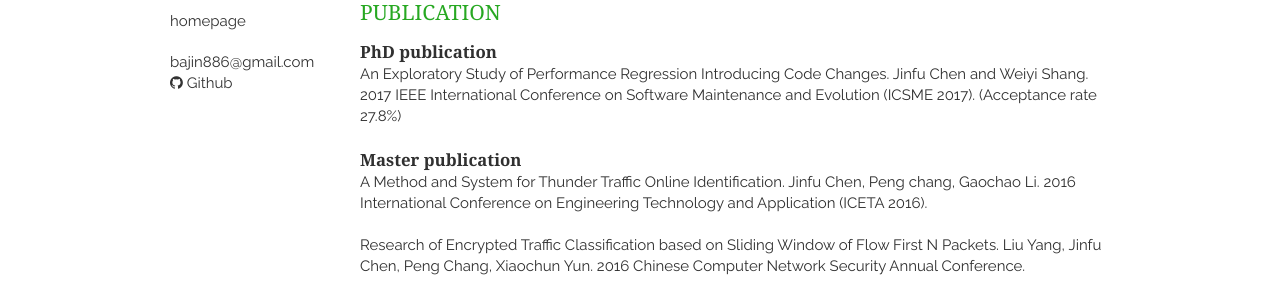
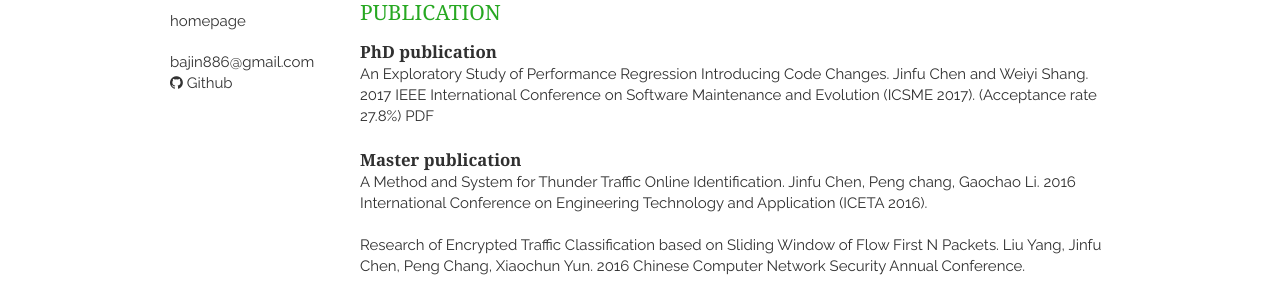
Before and after one commit to jinfuchen/jinfu, a Jekyll site: the page built from index.html, in a window 1280 px wide. Shown: the part 431-731 px from the top of the page. Built offline with Jekyll 4.4.1, drawn with Linux system fonts in a browser that asks for light colours; nearby versions of some CDN libraries; the list of posts is cut into pages by our own code.

Commit message:
icsme pdf

```diff
--- a/_includes/publication.html
+++ b/_includes/publication.html
@@ -5,6 +5,7 @@
         <h1>PhD publication</h1>
       </header>
       <p>An Exploratory Study of Performance Regression Introducing Code Changes. Jinfu Chen and Weiyi Shang. 2017 IEEE International Conference on Software Maintenance and Evolution (ICSME 2017). (Acceptance rate 27.8%)
+      <a href="/static/post/icsme.pdf" download="/static/post/icsme.pdf">PDF</a>
       </p>
     </article>
 
```
Also changed, not shown: 1 other file.
